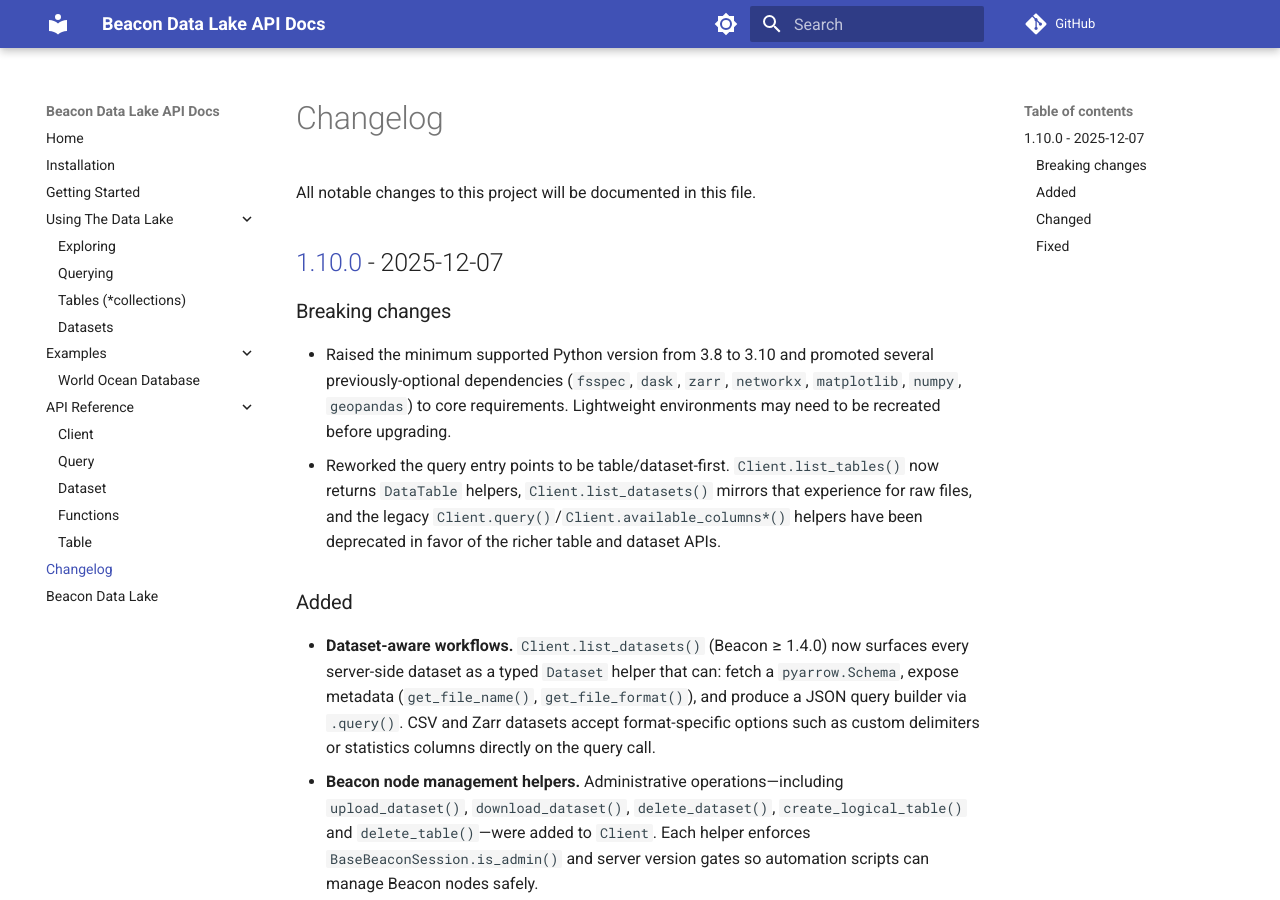
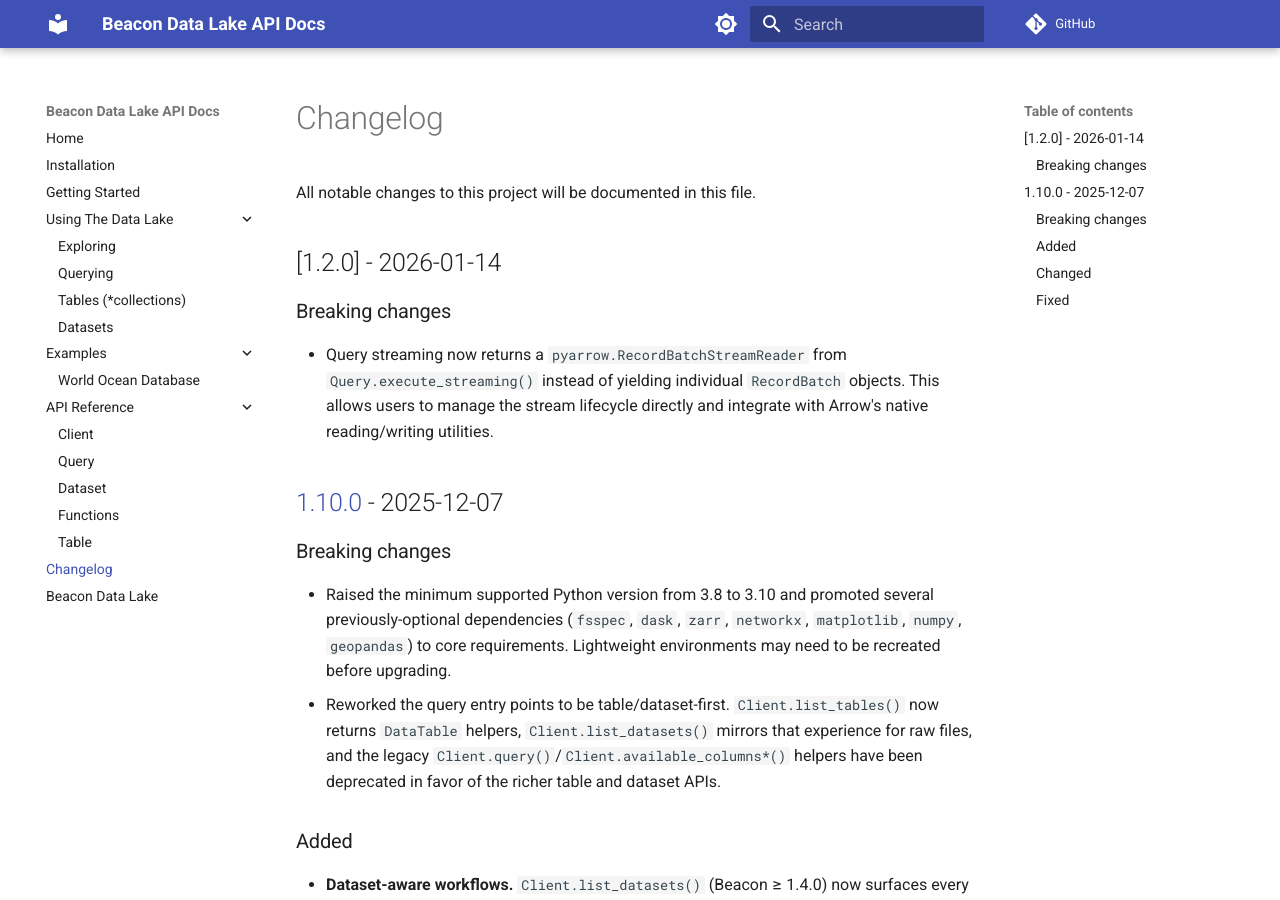
Before and after one commit to maris-development/beacon-py, an MkDocs documentation site: the page built from docs/changelog.md, in a window 1280 px wide and 900 px high. Built offline with MkDocs 1.6.1 and Material for MkDocs 9.7.7, drawn with Linux system fonts in a browser that asks for light colours; comment, search, counter and statistics services are not loaded; the version menu is left out.

Commit message:
update python library to version 1.2.0 with breaking streaming changes

```diff
--- a/docs/changelog.md
+++ b/docs/changelog.md
@@ -1,6 +1,12 @@
 # Changelog
 
 All notable changes to this project will be documented in this file.
+
+## [1.2.0] - 2026-01-14
+
+### Breaking changes
+
+- Query streaming now returns a `pyarrow.RecordBatchStreamReader` from `Query.execute_streaming()` instead of yielding individual `RecordBatch` objects. This allows users to manage the stream lifecycle directly and integrate with Arrow's native reading/writing utilities.
 
 ## [1.10.0] - 2025-12-07
 
```
Also changed, not shown: 2 other files.
